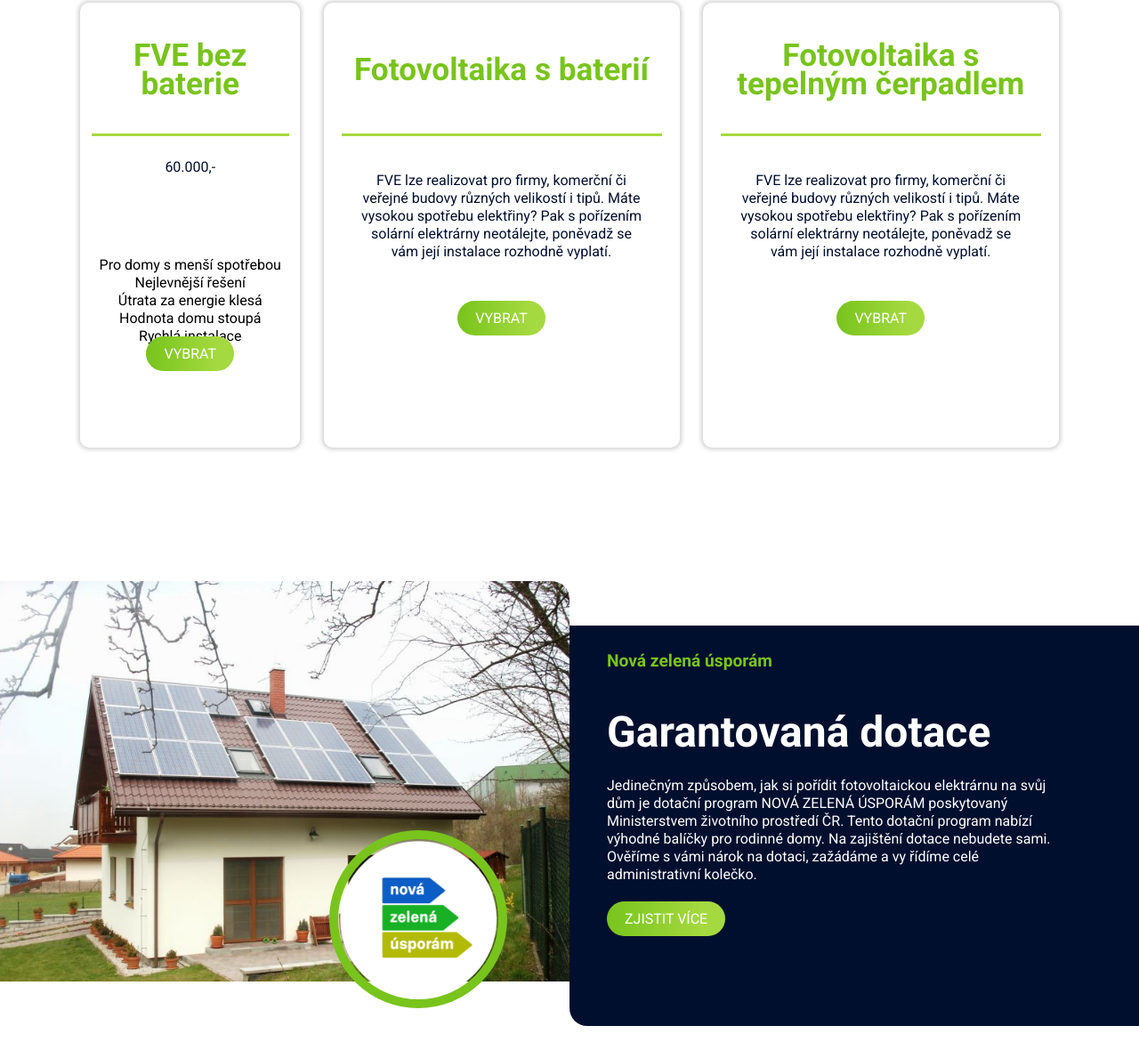
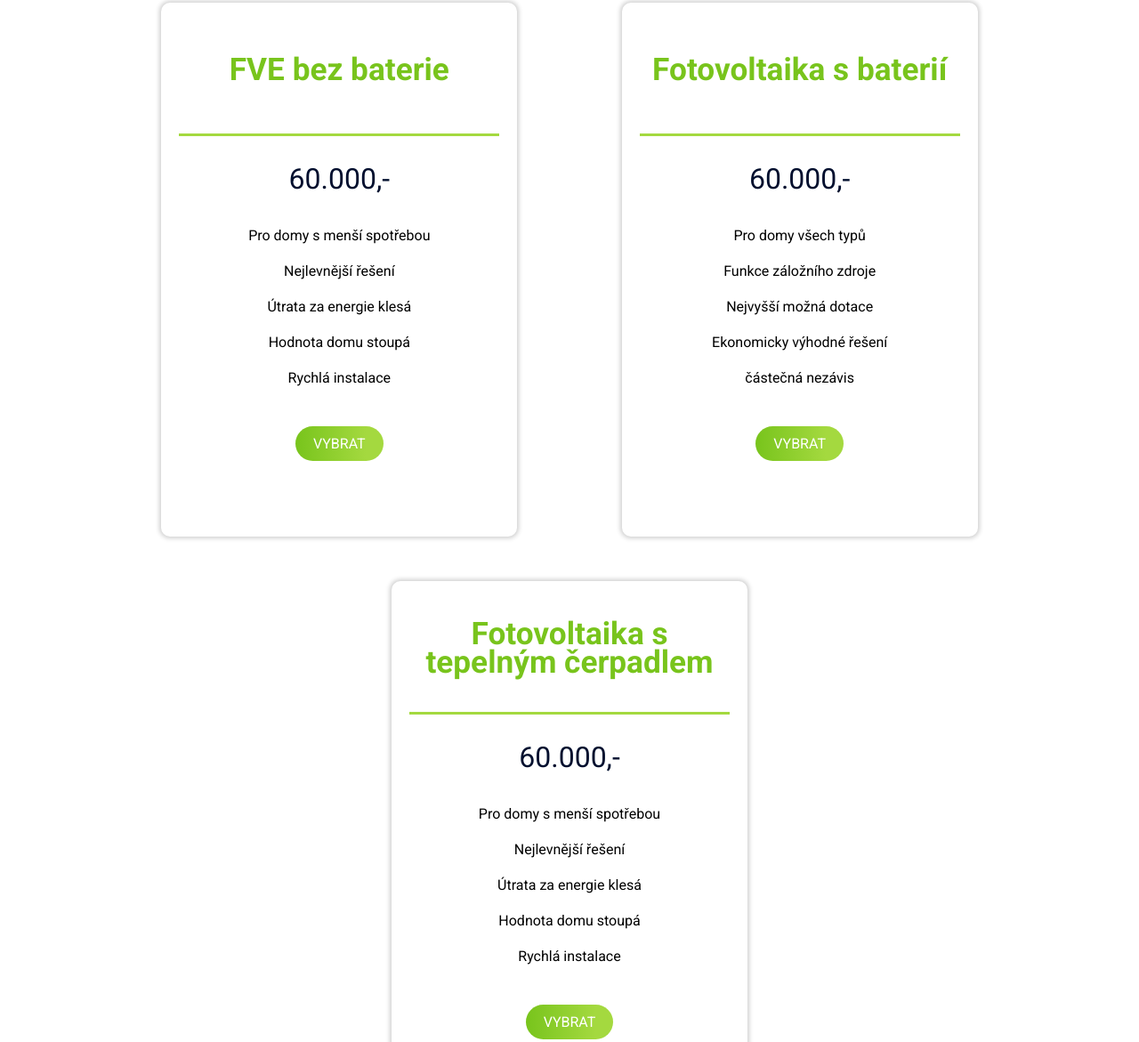
Before and after one commit to Teesticka/solarfactory_final, a plain HTML site: page fotovoltaicke-elektrarny-pro-rodinne-domy.html in a window 1280 px wide. Shown: the part 1556-2727 px from the top of the page at 89% size. Drawn offline with Linux system fonts and the light colour scheme.

Commit message:
update_page_domy

```diff
--- a/css_js/style.css
+++ b/css_js/style.css
@@ -732,9 +732,10 @@ footer p{
     outline: 2px solid transparent;
     border-radius: 10px;
     max-width: 400px;
-    min-height: 500px;
+    min-height: 600px;
     box-shadow: 0px 0px 5px 2px rgba(0,0,0,0.19);
     margin-bottom: 50px;
+    width: 400px;
 }
 
 
@@ -770,3 +771,20 @@ footer p{
     bottom: 0;
     left: 0;
 }
+
+
+.flex-column h4{
+margin-top: 1em;
+margin-bottom: 1em;
+font-size: 2rem;
+line-height: 2rem;
+}
+
+.flex-column ul{
+    margin-bottom: 3em;
+}
+
+.flex-column ul li{
+    margin-bottom: 0.5em;
+    line-height: 2rem;
+}
--- a/fotovoltaicke-elektrarny-pro-rodinne-domy.html
+++ b/fotovoltaicke-elektrarny-pro-rodinne-domy.html
@@ -94,8 +94,9 @@
                 <div class="outline-2">
                     <h2 class="green-2">FVE bez baterie</h2>
                 </div>
+                <div class="flex-column">
                     <div class="price">
-                    <p>60.000,-</p>
+                        <h4>60.000,-</h4>
                     </div>
                     <div class="ul-benefits">
                         <ul>
@@ -108,25 +109,49 @@
                     </div>
                     <a class="btn-green" href="#">Vybrat</a>
                 </div>
+            </div>
 
             <div class="offer-col-2">
                 <div class="outline-2">
                     <h2 class="green-2">Fotovoltaika s baterií</h2>
                 </div>
-                <p>
-                    FVE lze realizovat pro firmy, komerční či veřejné budovy různých velikostí i tipů. Máte vysokou spotřebu elektřiny? Pak s pořízením solární elektrárny neotálejte, poněvadž se vám její instalace rozhodně vyplatí.
-                </p>
+                <div class="flex-column">
+                    <div class="price">
+                        <h4>60.000,-</h4>
+                    </div>
+                    <div class="ul-benefits">
+                        <ul>
+                            <li>Pro domy všech typů</li>
+                            <li>Funkce záložního zdroje</li>
+                            <li>Nejvyšší možná dotace</li>
+                            <li>Ekonomicky výhodné řešení</li>
+                            <li>částečná nezávis</li>
+                        </ul>
+                    </div>
                     <a class="btn-green" href="#">Vybrat</a>
+                </div>
             </div>
 
             <div class="offer-col-2">
                 <div class="outline-2">
                     <h2 class="green-2">Fotovoltaika s tepelným čerpadlem</h2>
                 </div>
-                <p>
-                    FVE lze realizovat pro firmy, komerční či veřejné budovy různých velikostí i tipů. Máte vysokou spotřebu elektřiny? Pak s pořízením solární elektrárny neotálejte, poněvadž se vám její instalace rozhodně vyplatí.
-                </p>
+                <div class="flex-column">
+                    <div class="price">
+                        <h4>60.000,-</h4>
+                    </div>
+                    <div class="ul-benefits">
+                        <ul>
+                            <li>Pro domy s menší spotřebou</li>
+                            <li>Nejlevnější řešení</li>
+                            <li>Útrata za energie klesá</li>
+                            <li>Hodnota domu stoupá</li>
+                            <li>Rychlá instalace</li>
+                        </ul>
+                    </div>
                     <a class="btn-green" href="#">Vybrat</a>
+                </div>
+            </div>
             </div>
         </section>
 
```
Lines whose indentation alone changed are shown as unchanged.
